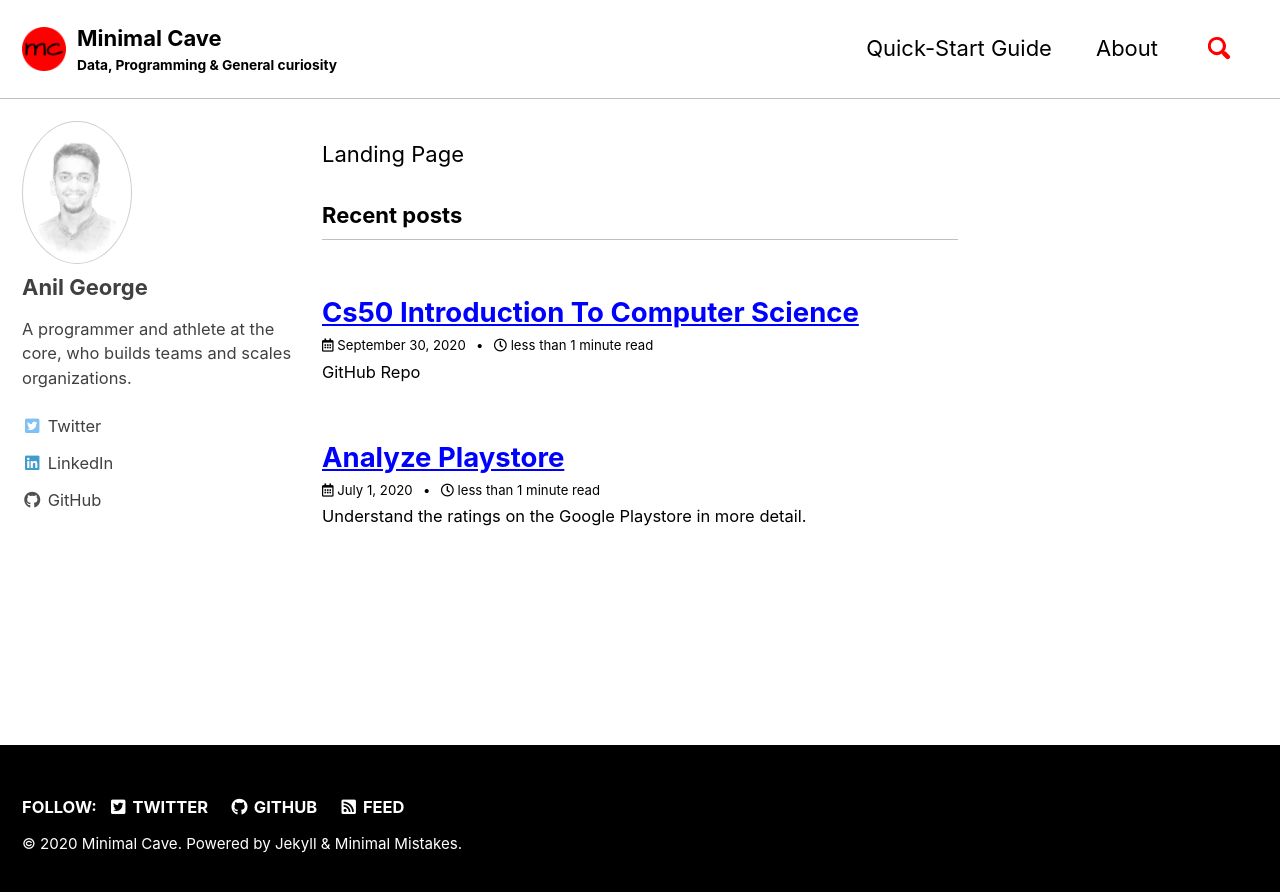
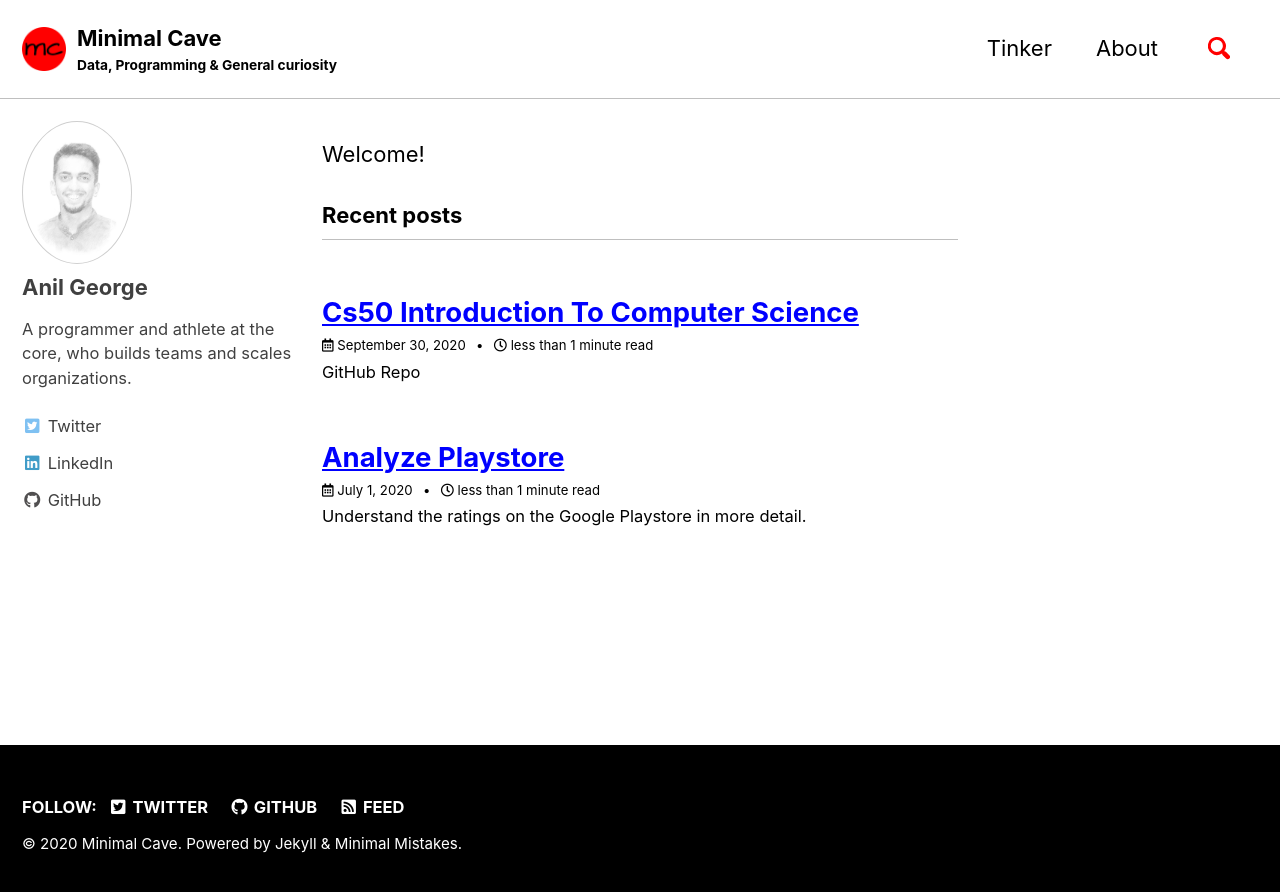
Before and after one commit to anilgeorge04/anilgeorge04.github.io, a Jekyll site: the page built from index.html, in a window 1280 px wide. Shown: the top 892 px of the page. Built offline with Jekyll 4.4.1, drawn with Linux system fonts in a browser that asks for light colours; cached includes are drawn as plain includes; the list of posts is cut into pages by our own code.

```diff
--- a/_data/navigation.yml
+++ b/_data/navigation.yml
@@ -1,9 +1,9 @@
 # main links
 main:
-  - title: "Quick-Start Guide"
-    url: https://mmistakes.github.io/minimal-mistakes/docs/quick-start-guide/
+  - title: "Tinker"
+    url: /tinker.html
   - title: "About"
-    url: https://mmistakes.github.io/minimal-mistakes/about/
+    url: /about.html
   # - title: "Sample Posts"
   #   url: /year-archive/
   # - title: "Sample Collections"
--- a/index.html
+++ b/index.html
@@ -2,4 +2,4 @@
 layout: home
 author_profile: true
 ---
-Landing Page
+Welcome!
```
Also changed, not shown: _posts/2020-07-01-Analyze-Playstore.md (+1 -1 lines), _posts/2020-09-30-CS50-Introduction-to-Computer-Science.md (+1 -0 lines), about.md (added, +3 -0 lines), tinker.md (added, +6 -0 lines).
